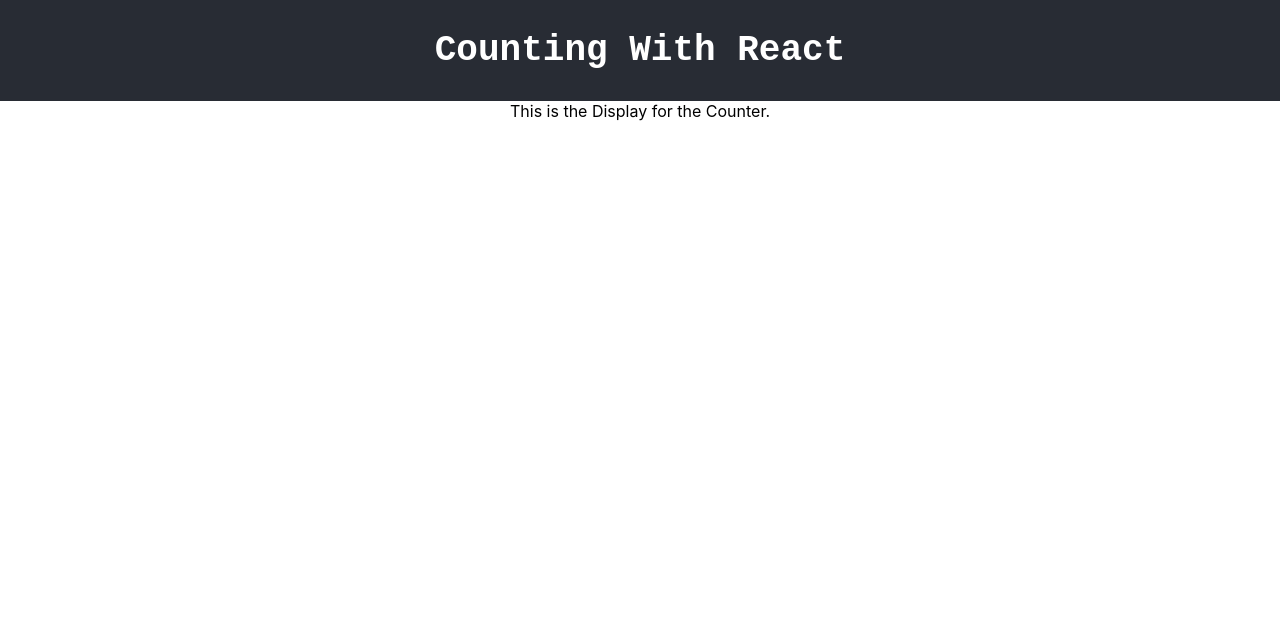
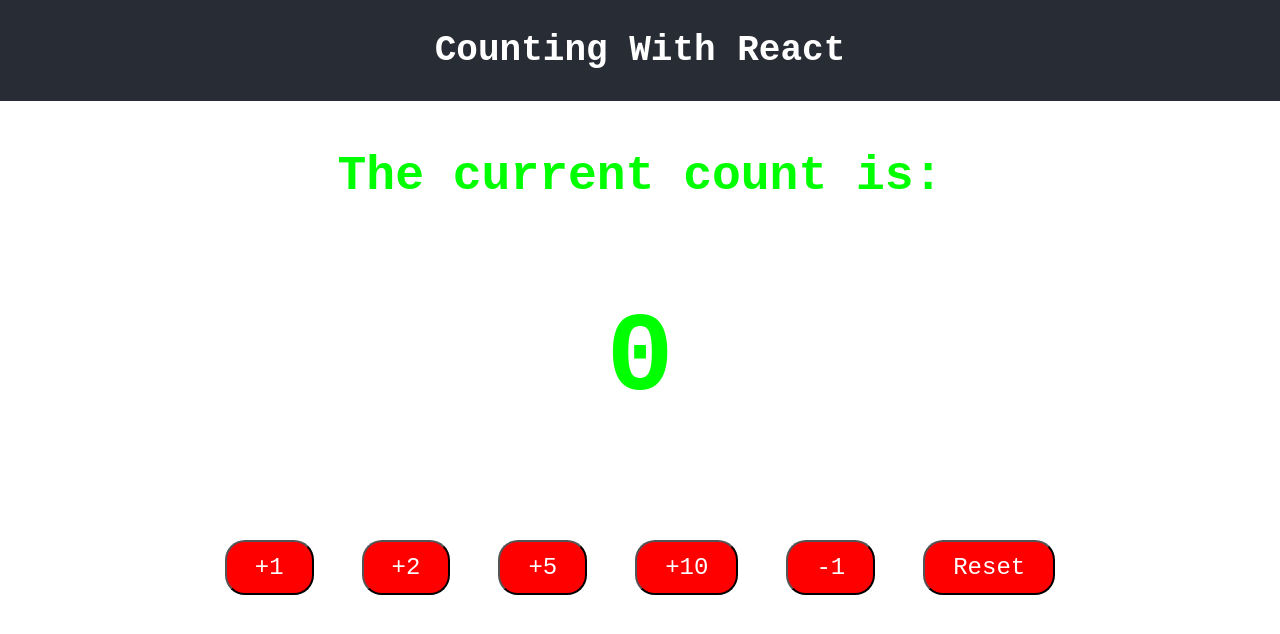
Before and after one commit to kkim88/react-counter, a React (Create React App) app: page / in a window 1280 px wide. Shown: the top 634 px of the page. Built offline with nearby package versions, Linux system fonts and the light colour scheme.

Commit message:
added useState, buttons

```diff
--- a/src/Components/Display.jsx
+++ b/src/Components/Display.jsx
@@ -1,11 +1,19 @@
-import React, {useState} from 'react';
+import React, { useState } from 'react';
 
 function Display(props) {
-    // const [display,setDisplay] = useState(0);
+    const [display, setDisplay] = useState(0);
 
     return (
         <section className="display">
-            This is the Display for the Counter.
+            <h3>The current count is: </h3>
+            <h1>{display}</h1>
+            <p></p>
+            <button onClick={() => setDisplay(display + 1)}>+1</button>
+            <button onClick={() => setDisplay(display + 2)}>+2</button>
+            <button onClick={() => setDisplay(display + 5)}>+5</button>
+            <button onClick={() => setDisplay(display + 10)}>+10</button>
+            <button onClick={() => setDisplay(display - 1)}>-1</button>
+            <button onClick={() => setDisplay(0)}>Reset</button>
         </section>
     )
 
```
